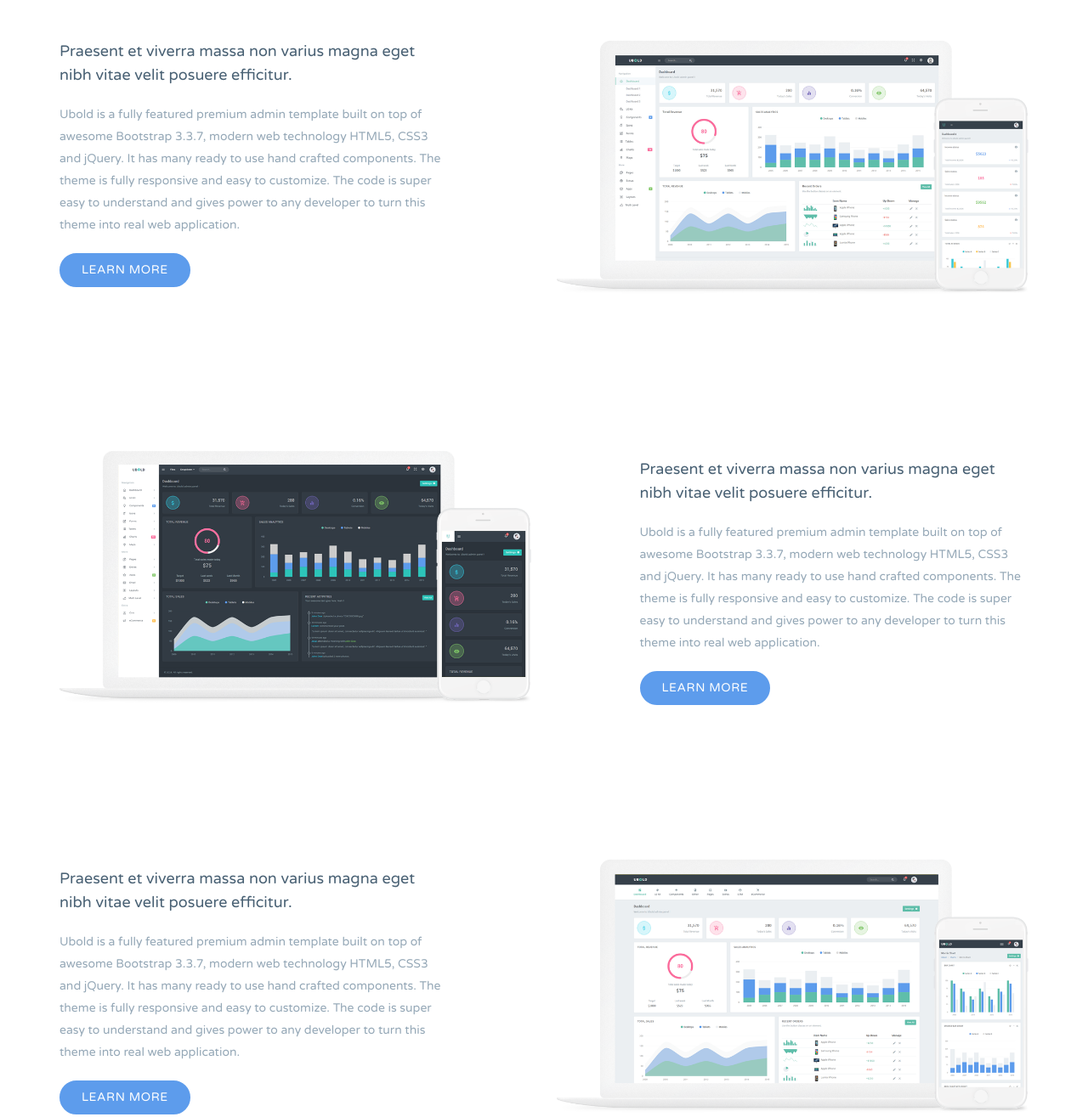
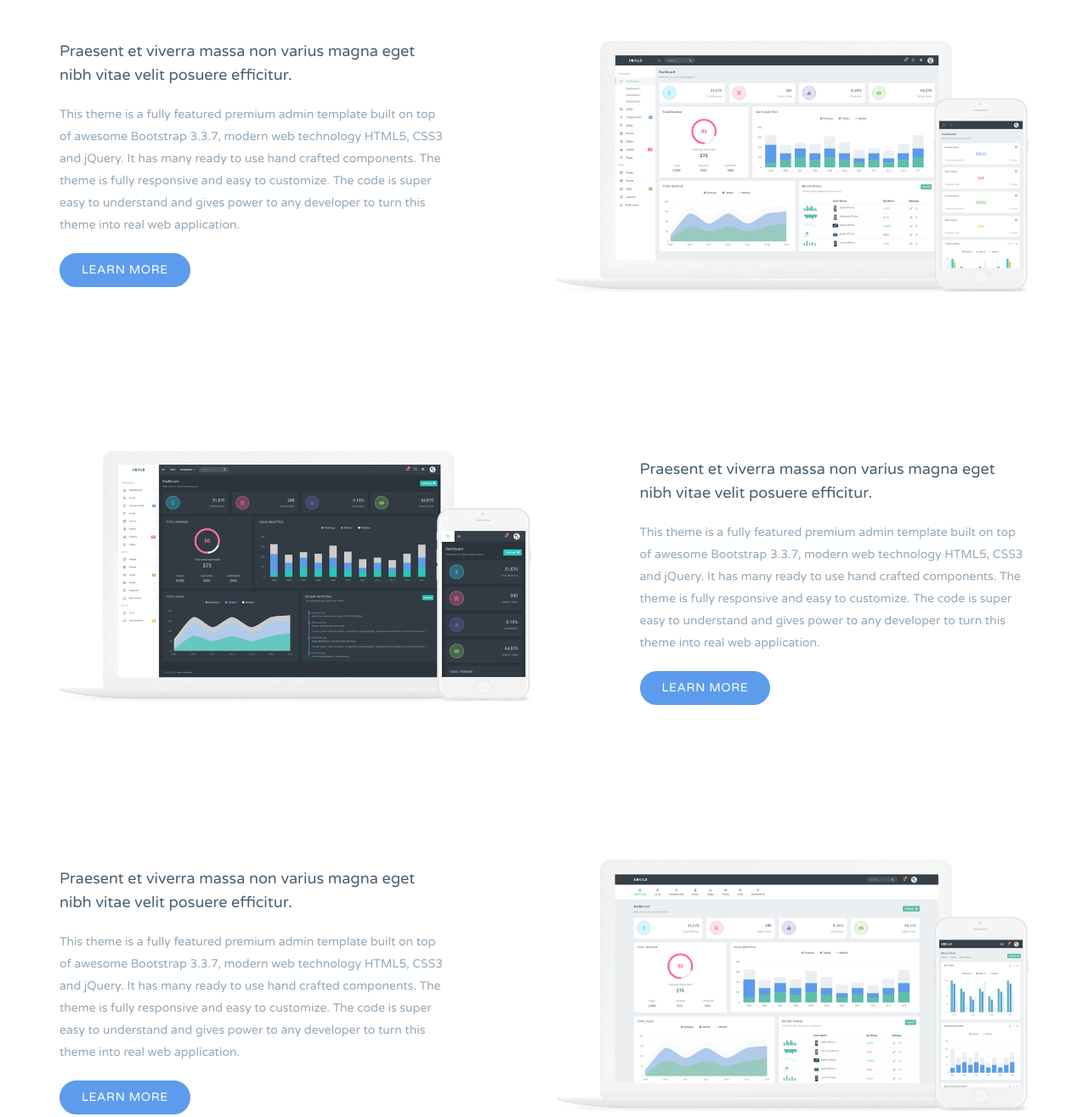
Before and after one commit to SolvingMan/LandingPage-Theme-with-Bootstrap-Demo, a plain HTML site: page index.html in a window 1280 px wide. Shown: the part 1140-2455 px from the top of the page at 85% size. Drawn offline with Linux system fonts and the light colour scheme.

Commit message:
change name

```diff
--- a/index.html
+++ b/index.html
@@ -170,7 +170,7 @@
                     <div class="col-sm-5">
                         <div class="feat-description m-t-20">
                             <h4>Praesent et viverra massa non varius magna eget nibh vitae velit posuere efficitur.</h4>
-                            <p class="text-muted">Ubold is a fully featured premium admin template built on top of awesome Bootstrap 3.3.7, modern web technology HTML5, CSS3 and jQuery. It has many ready to use hand crafted components. The theme is fully responsive and easy to customize. The code is super easy to understand and gives power to any developer to turn this theme into real web application. </p>
+                            <p class="text-muted">This theme is a fully featured premium admin template built on top of awesome Bootstrap 3.3.7, modern web technology HTML5, CSS3 and jQuery. It has many ready to use hand crafted components. The theme is fully responsive and easy to customize. The code is super easy to understand and gives power to any developer to turn this theme into real web application. </p>
 
                             <a href="" class="btn btn-custom">Learn More</a>
                         </div>
@@ -199,7 +199,7 @@
                     <div class="col-sm-5 col-sm-offset-1">
                         <div class="feat-description">
                             <h4>Praesent et viverra massa non varius magna eget nibh vitae velit posuere efficitur.</h4>
-                            <p class="text-muted">Ubold is a fully featured premium admin template built on top of awesome Bootstrap 3.3.7, modern web technology HTML5, CSS3 and jQuery. It has many ready to use hand crafted components. The theme is fully responsive and easy to customize. The code is super easy to understand and gives power to any developer to turn this theme into real web application. </p>
+                            <p class="text-muted">This theme is a fully featured premium admin template built on top of awesome Bootstrap 3.3.7, modern web technology HTML5, CSS3 and jQuery. It has many ready to use hand crafted components. The theme is fully responsive and easy to customize. The code is super easy to understand and gives power to any developer to turn this theme into real web application. </p>
 
                             <a href="" class="btn btn-custom">Learn More</a>
                         </div>
@@ -220,7 +220,7 @@
                     <div class="col-sm-5">
                         <div class="feat-description">
                             <h4>Praesent et viverra massa non varius magna eget nibh vitae velit posuere efficitur.</h4>
-                            <p class="text-muted">Ubold is a fully featured premium admin template built on top of awesome Bootstrap 3.3.7, modern web technology HTML5, CSS3 and jQuery. It has many ready to use hand crafted components. The theme is fully responsive and easy to customize. The code is super easy to understand and gives power to any developer to turn this theme into real web application. </p>
+                            <p class="text-muted">This theme is a fully featured premium admin template built on top of awesome Bootstrap 3.3.7, modern web technology HTML5, CSS3 and jQuery. It has many ready to use hand crafted components. The theme is fully responsive and easy to customize. The code is super easy to understand and gives power to any developer to turn this theme into real web application. </p>
 
                             <a href="" class="btn btn-custom">Learn More</a>
                         </div>
```
